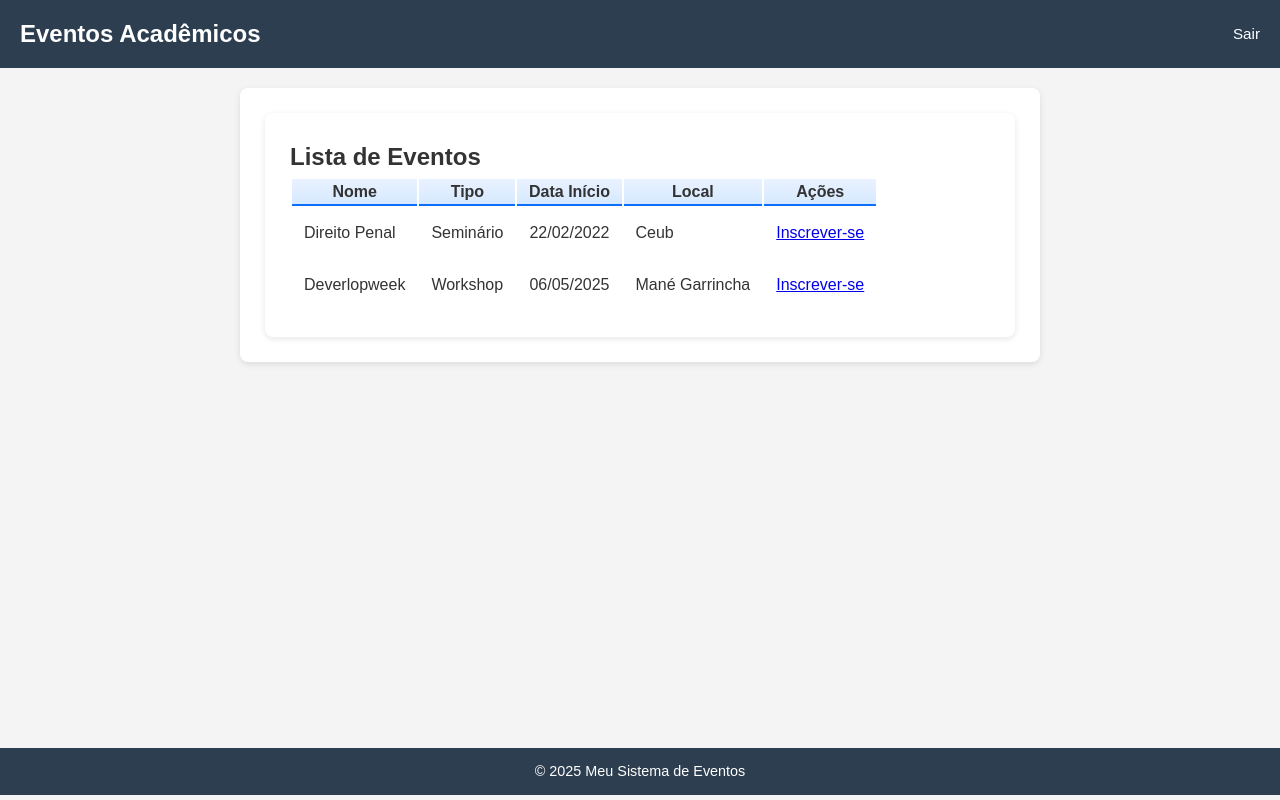
After one commit to MarianaPinheiro-lgtm/Trabalho-web, a Django app: page /evento/listas2/ in a window 1280 px wide. The commit adds this page. Run offline with Django 5.2, Linux system fonts and the light colour scheme; data comes from the database, SQL or seed files in the repository; both versions use the stored data as it was after the commit.

Commit message:
RevisaoGeral

```diff
--- a/GerenciamentoEventos/GerenciamentoEventos/urls.py
+++ b/GerenciamentoEventos/GerenciamentoEventos/urls.py
@@ -25,6 +25,7 @@ from eventos.views import (
     EventoUpdateView,
     EventoDeleteView,
     EventoListView,
+    EventoListView2,
     InscricaoCreateView,
     InscricaoListView,
     CertificadoView
@@ -40,7 +41,8 @@ urlpatterns = [
     path('perfil/', PerfilView.as_view(), name='perfil'),
 
     # Eventos
-    path('evento/listas', EventoListView.as_view(), name='evento_list'),
+    path('evento/listas/', EventoListView.as_view(), name='evento_list'),
+    path('evento/listas2/', EventoListView2.as_view(), name='evento_list2'),
     path('evento/criar/', EventoCreateView.as_view(), name='evento_create'),
     path('evento/<int:pk>/editar/', EventoUpdateView.as_view(), name='evento_update'),
     path('evento/<int:pk>/excluir/', EventoDeleteView.as_view(), name='evento_delete'),
--- /dev/null
+++ b/GerenciamentoEventos/eventos/templates/baseSemLoginSair.html
@@ -0,0 +1,122 @@
+<!-- templates/base3.html -->
+<!DOCTYPE html>
+<html lang="pt-BR">
+<head>
+    <meta charset="UTF-8">
+    <title>{% block title %}Meu Sistema{% endblock %}</title>
+    <meta name="viewport" content="width=device-width, initial-scale=1.0">
+
+    <style>
+        /* Reset básico */
+        * {
+            margin: 0;
+            padding: 0;
+            box-sizing: border-box;
+        }
+
+        body {
+            font-family: Arial, sans-serif;
+            background-color: #f4f4f4;
+            color: #333;
+            line-height: 1.6;
+        }
+
+        header {
+            background-color: #2c3e50;
+            color: #fff;
+            padding: 15px 20px;
+            display: flex;
+            align-items: center;
+            justify-content: space-between;
+        }
+
+        header h1 {
+            font-size: 1.5rem;
+        }
+
+        nav a,
+        nav form button {
+            color: #fff;
+            text-decoration: none;
+            margin-left: 15px;
+            font-size: 0.95rem;
+        }
+
+        nav a:hover,
+        nav form button:hover {
+            text-decoration: underline;
+        }
+
+        nav form {
+            display: inline;
+        }
+
+        main {
+            padding: 20px;
+            min-height: calc(100vh - 120px); /* espaço p/ header e footer */
+        }
+
+        .container {
+            max-width: 800px;
+            margin: auto;
+            background: #fff;
+            padding: 25px;
+            border-radius: 8px;
+            box-shadow: 0 2px 6px rgba(0,0,0,0.1);
+        }
+
+        button {
+            padding: 10px 15px;
+            border: none;
+            border-radius: 5px;
+            background-color: #27ae60;
+            color: white;
+            cursor: pointer;
+            transition: background 0.3s ease;
+        }
+
+        button:hover {
+            background-color: #219150;
+        }
+
+        input, select {
+            padding: 10px;
+            width: 100%;
+            margin-bottom: 15px;
+            border-radius: 5px;
+            border: 1px solid #ccc;
+            font-size: 1rem;
+        }
+
+        footer {
+            background-color: #2c3e50;
+            color: white;
+            text-align: center;
+            padding: 12px;
+            font-size: 0.9rem;
+            position: relative;
+            bottom: 0;
+            width: 100%;
+        }
+    </style>
+</head>
+<body>
+    <header>
+        <h1>Eventos Acadêmicos</h1>
+        <nav>
+
+        <a href="{% url 'login' %}">Sair</a>
+        </nav>
+    </header>
+
+    <main>
+        <div class="container">
+            {% block content %}{% endblock %}
+        </div>
+    </main>
+
+    <footer>
+        &copy; 2025 Meu Sistema de Eventos
+    </footer>
+</body>
+</html>
--- a/GerenciamentoEventos/eventos/templates/evento_list.html
+++ b/GerenciamentoEventos/eventos/templates/evento_list.html
@@ -5,7 +5,7 @@
 {% block content %}
 <div class="container mt-5">
     <div class="d-flex justify-content-between align-items-center mb-4">
-        <h2 class="fw-bold text-primary">📅 Lista de Eventos</h2>
+        <h2 class="fw-bold text-primary">Lista de Eventos</h2>
         {% if user.is_authenticated and perfil.tipo == 'organizador' %}
             <a href="{% url 'evento_create' %}" class="btn btn-success shadow-sm">
                 ➕ Criar Novo Evento
--- /dev/null
+++ b/GerenciamentoEventos/eventos/templates/evento_list2.html
@@ -0,0 +1,75 @@
+{% extends 'baseSemLoginSair.html' %}
+
+{% block title %}Eventos{% endblock %}
+
+{% block content %}
+<div class="container mt-5">
+    <div class="d-flex justify-content-between align-items-center mb-4">
+        <h2 class="fw-bold text-primary">Lista de Eventos</h2>
+        {% if user.is_authenticated and perfil.tipo == 'organizador' %}
+            <a href="{% url 'evento_create' %}" class="btn btn-success shadow-sm">
+                ➕ Criar Novo Evento
+            </a>
+        {% endif %}
+    </div>
+
+    <div class="table-responsive">
+        <table class="table table-bordered table-striped align-middle shadow-sm">
+            <thead class="table-primary text-center">
+                <tr>
+                    <th scope="col" class="px-3 py-2">Nome</th>
+                    <th scope="col" class="px-3 py-2">Tipo</th>
+                    <th scope="col" class="px-3 py-2">Data Início</th>
+                    <th scope="col" class="px-3 py-2">Local</th>
+                    <th scope="col" class="px-3 py-2">Ações</th>
+                </tr>
+            </thead>
+            <tbody>
+                {% for evento in eventos %}
+                <tr>
+                    <td class="fw-semibold text-dark">{{ evento.nome }}</td>
+                    <td class="text-muted">{{ evento.get_tipo_display }}</td>
+                    <td class="text-center">{{ evento.data_inicio|date:"d/m/Y" }}</td>
+                    <td class="text-muted">{{ evento.local }}</td>
+                    <td class="text-center">
+                        {% if user == evento.organizador %}
+                            <a href="{% url 'evento_update' evento.id %}" class="btn btn-sm btn-outline-warning me-1">
+                                 Editar
+                            </a>
+                            <a href="{% url 'evento_delete' evento.id %}" class="btn btn-sm btn-outline-danger me-1">
+                                 Excluir
+                            </a>
+                        {% endif %}
+                        <a href="{% url 'inscricao_create' %}" class="btn btn-sm btn-outline-success">
+                             Inscrever-se
+                        </a>
+                    </td>
+                </tr>
+                {% empty %}
+                <tr>
+                    <td colspan="5" class="text-center text-muted py-3">
+                        Nenhum evento cadastrado.
+                    </td>
+                </tr>
+                {% endfor %}
+            </tbody>
+        </table>
+    </div>
+</div>
+
+<style>
+    /* Deixa cada coluna mais destacada */
+    table th {
+        background: linear-gradient(180deg, #e9f2ff, #d6e9ff);
+        font-weight: 600;
+        border-bottom: 2px solid #0d6efd !important;
+    }
+    table td {
+        vertical-align: middle;
+        padding: 0.75rem;
+    }
+    table tr:hover td {
+        background-color: #f8fbff;
+    }
+</style>
+{% endblock %}
--- a/GerenciamentoEventos/eventos/templates/registro.html
+++ b/GerenciamentoEventos/eventos/templates/registro.html
@@ -5,7 +5,7 @@
     <meta charset="UTF-8">
     <title>Login</title>
     <meta name="viewport" content="width=device-width, initial-scale=1.0">
-    {% extends 'base.html' %}
+    {% extends 'baseSemLogin.html' %}
 
 {% block title %}Registrar{% endblock %}
 
--- a/GerenciamentoEventos/eventos/views.py
+++ b/GerenciamentoEventos/eventos/views.py
@@ -67,11 +67,19 @@ class EventoDeleteView(LoginRequiredMixin, UserPassesTestMixin, DeleteView):
     def test_func(self):
         evento = self.get_object()
         return self.request.user == evento.organizador  # só o organizador pode excluir
+
 class EventoListView(ListView):
     model = Evento
     template_name = 'evento_list.html'  # Caminho para o template
     context_object_name = 'eventos'     # Nome da variável usada no template
     ordering = ['data_inicio']          # Ordena os eventos por data de início
+
+class EventoListView2(ListView):
+    model = Evento
+    template_name = 'evento_list2.html'  # Caminho para o template
+    context_object_name = 'eventos'     # Nome da variável usada no template
+    ordering = ['data_inicio']          # Ordena os eventos por data de início
+
 class InscricaoCreateView(CreateView):
     model = Inscricao
     form_class = InscricaoForm
```
Also changed, not shown: GerenciamentoEventos/eventos/templates/baseSemLogin.html (added, +122 -0 lines), GerenciamentoEventos/db.sqlite3.
